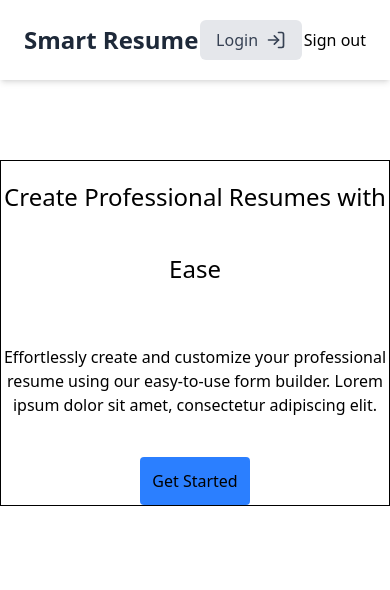
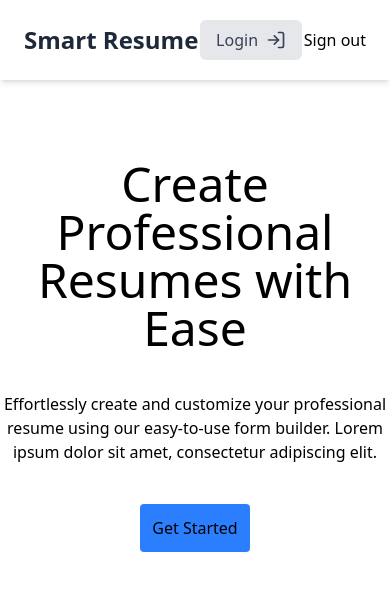
Before and after one commit to AmirTursunov/resume-builder, a Next.js app: page / in a window 390 px wide. Shown: the top 590 px of the page. Built offline with nearby package versions, Linux system fonts and the light colour scheme.

Commit message:
first commit

```diff
--- a/src/app/page.tsx
+++ b/src/app/page.tsx
@@ -35,8 +35,8 @@ const Home = () => {
           <SignOutButton />
         </div>
       </nav>
-      <div className="flex flex-col justify-center items-center my-20 gap-10 border">
-        <h1 className=" text-2xl sm:text-3xl md:text-4xl lg:text-6xl max-w-[800px] text-center leading-18 font-medium">
+      <div className="flex flex-col justify-center items-center my-20 gap-10">
+        <h1 className="text-5xl md:text-6xl max-w-[405px] md:max-w-[800px] text-center  sm:leading-18 font-medium">
           Create Professional Resumes with Ease
         </h1>
         <p className="max-w-4xl text-center  tracking-normal">
```
